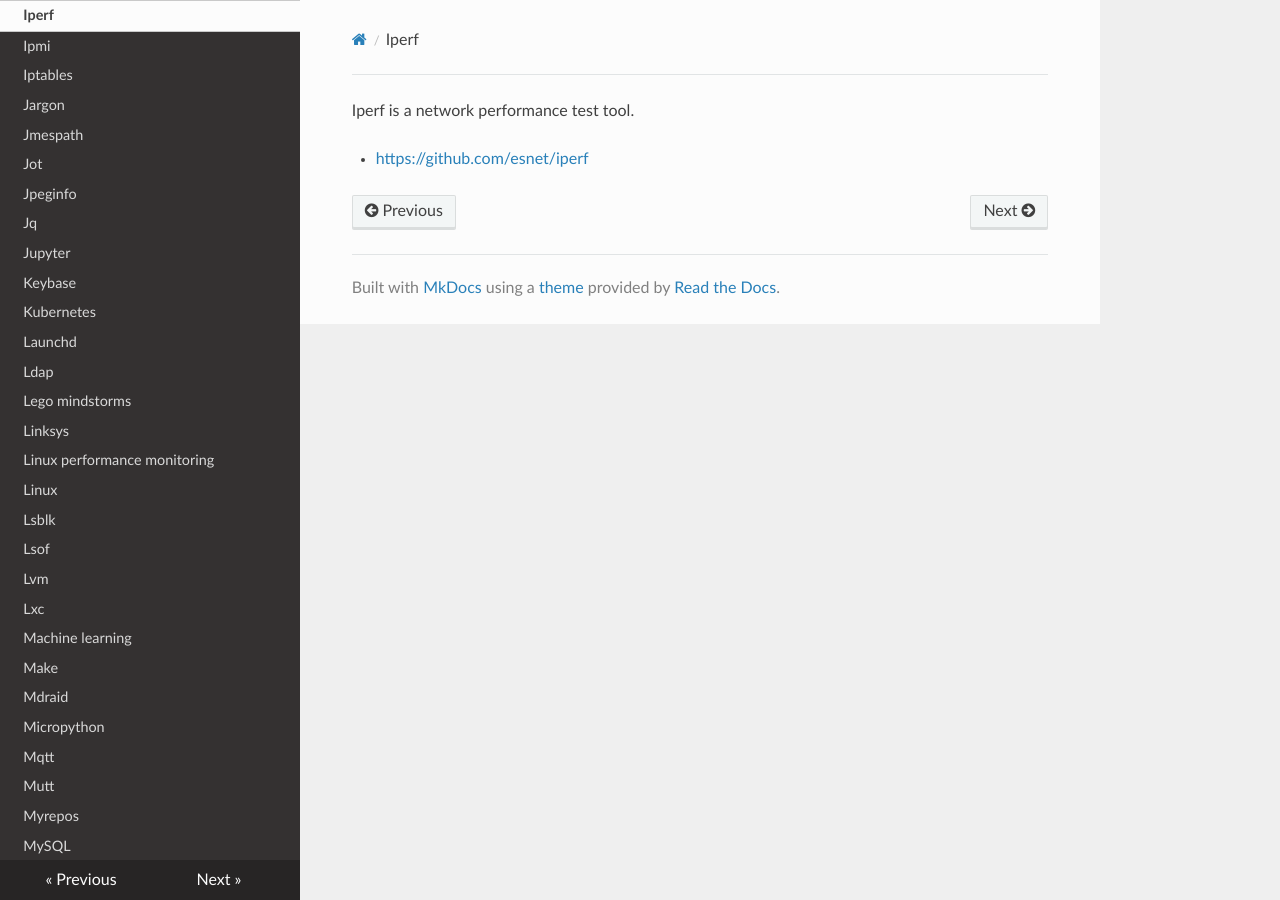
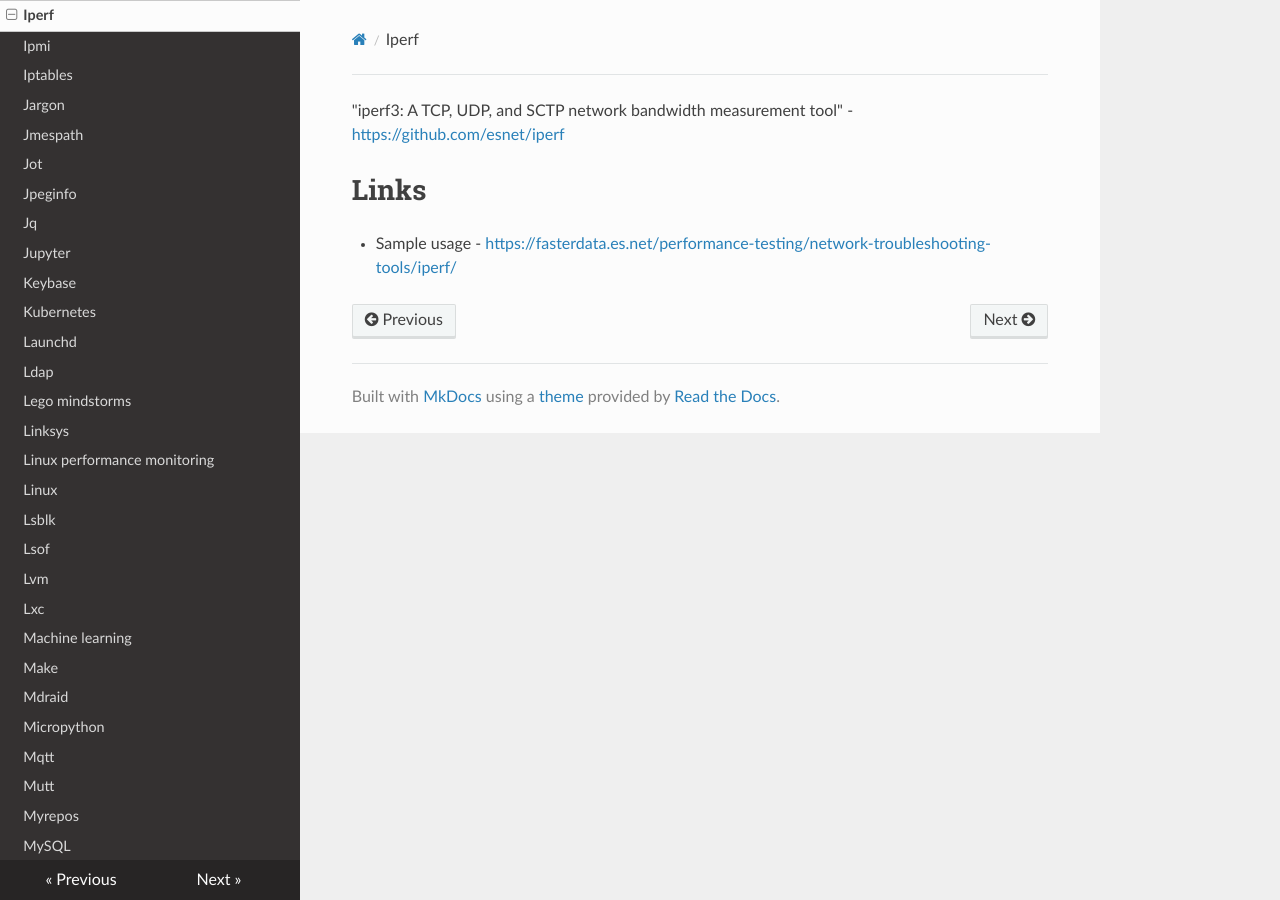
Before and after one commit to lando-cal/tech-notes, an MkDocs documentation site: the page built from docs/iperf.md, in a window 1280 px wide. Built offline with MkDocs 1.6.1, drawn with Linux system fonts in a browser that asks for light colours; nearby versions of some CDN libraries.

Commit message:
Add link, update description

```diff
--- a/docs/iperf.md
+++ b/docs/iperf.md
@@ -1,3 +1,5 @@
-Iperf is a network performance test tool.
+"iperf3: A TCP, UDP, and SCTP network bandwidth measurement tool" - <https://github.com/esnet/iperf>
 
-- <https://github.com/esnet/iperf>
+# Links
+
+- Sample usage - <https://fasterdata.es.net/performance-testing/network-troubleshooting-tools/iperf/>
```
